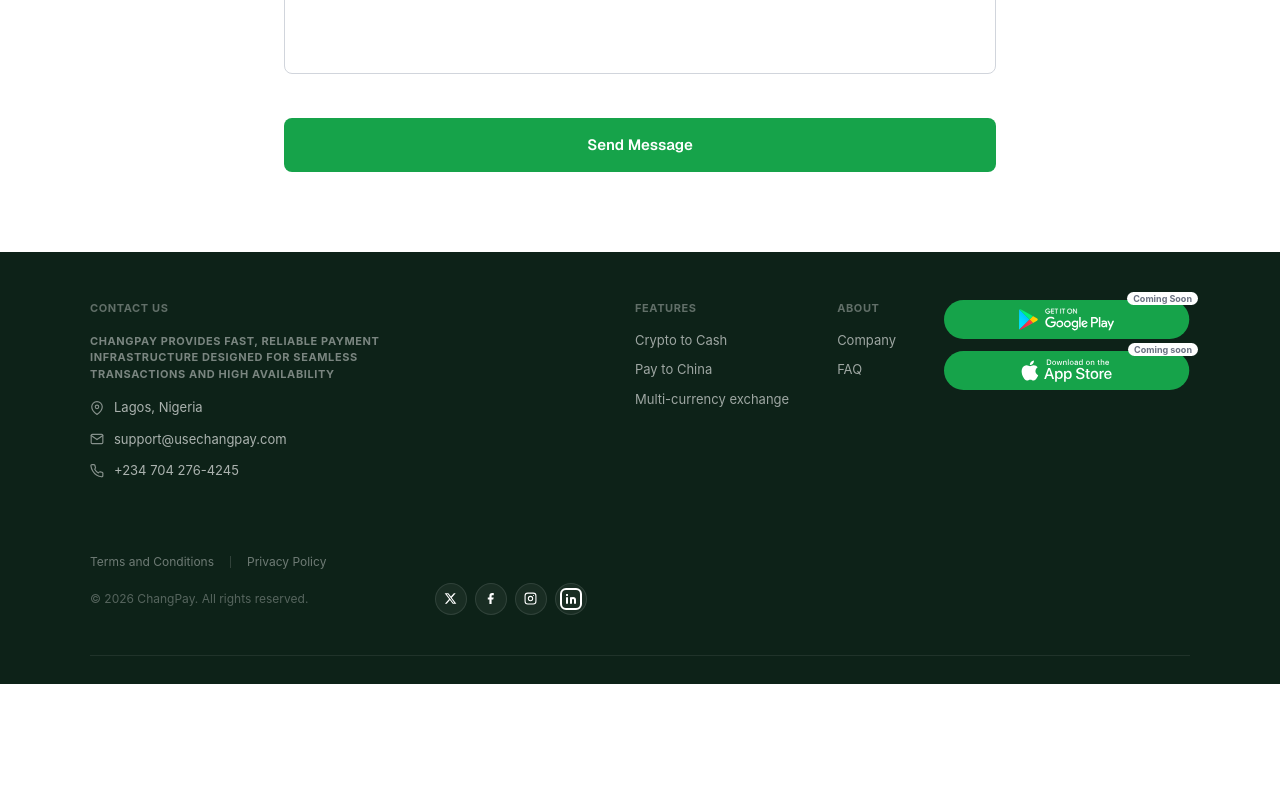
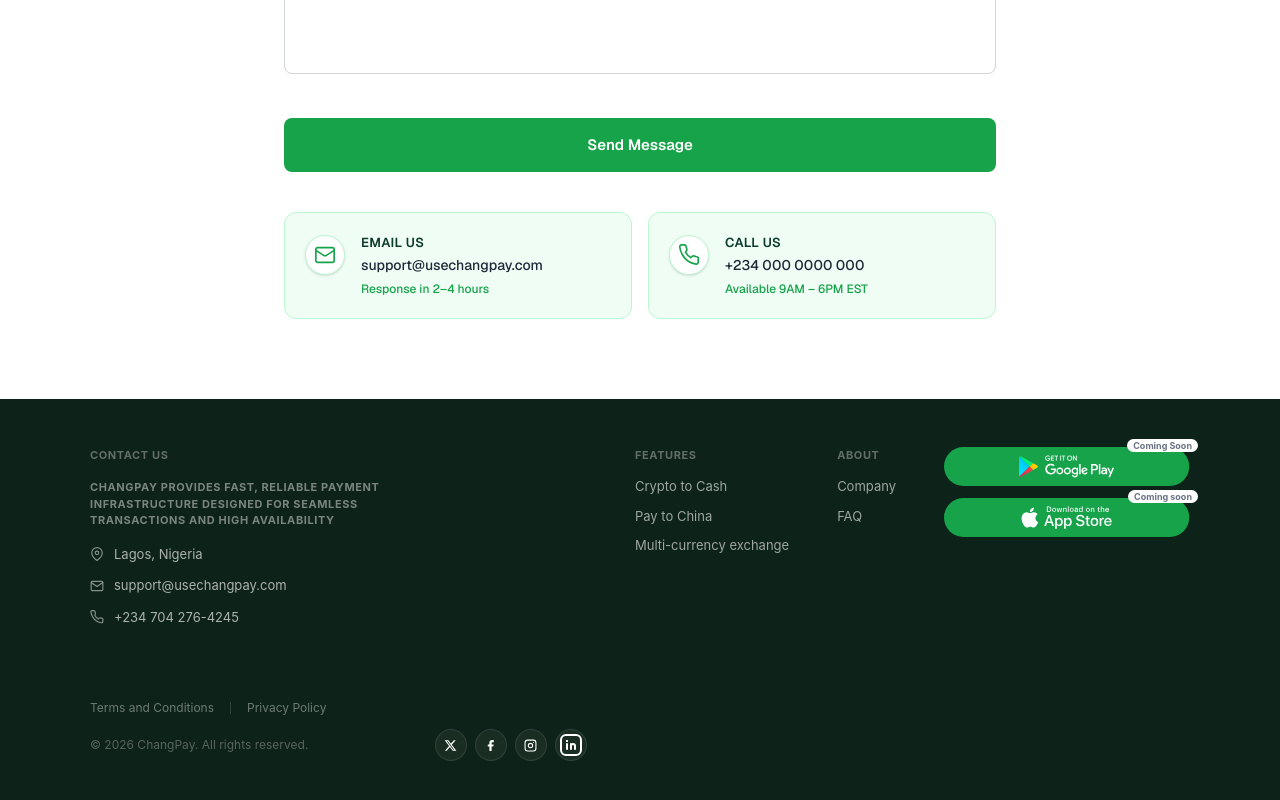
Before and after one commit to webxielclients/frontendwebsite, a Next.js app: page /contact in a window 1280 px wide. Shown: the part 900-1700 px from the top of the page. Before the commit the page ends 1584 px from the top, so only its background shows below. Built offline with nearby package versions, Linux system fonts and the light colour scheme; no server answers; a web font is replaced by a local one.

Commit message:
Make changes to the contact card

```diff
--- a/app/api/contact/route.ts
+++ b/app/api/contact/route.ts
@@ -1,7 +1,7 @@
 export async function POST(req: Request) {
   const body = await req.json();
 
-  const res = await fetch('https://api.usechangpay.com/api/v1/contact', {
+  const res = await fetch('https://api.usechangpay.com/v1/contact', {
     method: 'POST',
     headers: {
       'Content-Type': 'application/json',
--- a/app/api/waitlist/route.ts
+++ b/app/api/waitlist/route.ts
@@ -4,7 +4,7 @@
   const body = await req.json();
 
   try {
-    const res = await fetch("https://api.usechangpay.com/api/v1/waitlist", {
+    const res = await fetch("https://api.usechangpay.com/v1/waitlist", {
       method: "POST",
       headers: {
         "Content-Type": "application/json",
--- a/app/contact/contactClients.tsx
+++ b/app/contact/contactClients.tsx
@@ -167,6 +167,93 @@
   );
 }
 
+
+function EmailIcon() {
+  return (
+    <svg
+      width="22"
+      height="22"
+      viewBox="0 0 24 24"
+      fill="none"
+      stroke="currentColor"
+      strokeWidth="1.8"
+      strokeLinecap="round"
+      strokeLinejoin="round"
+      className="text-[#16a34a]"
+    >
+      <rect x="2" y="4" width="20" height="16" rx="2" />
+      <path d="m22 7-8.97 5.7a1.94 1.94 0 0 1-2.06 0L2 7" />
+    </svg>
+  );
+}
+
+function PhoneIcon() {
+  return (
+    <svg
+      width="22"
+      height="22"
+      viewBox="0 0 24 24"
+      fill="none"
+      stroke="currentColor"
+      strokeWidth="1.8"
+      strokeLinecap="round"
+      strokeLinejoin="round"
+      className="text-[#16a34a]"
+    >
+      <path d="M22 16.92v3a2 2 0 0 1-2.18 2 19.79 19.79 0 0 1-8.63-3.07A19.5 19.5 0 0 1 4.99 12 19.79 19.79 0 0 1 1.93 3.3 2 2 0 0 1 3.89 1h3a2 2 0 0 1 2 1.72c.127.96.361 1.903.7 2.81a2 2 0 0 1-.45 2.11L8.09 8.91a16 16 0 0 0 6 6l1.27-1.27a2 2 0 0 1 2.11-.45c.907.339 1.85.573 2.81.7A2 2 0 0 1 22 16.92z" />
+    </svg>
+  );
+}
+
+function ContactInfoCards() {
+  return (
+    <div className="grid grid-cols-1 sm:grid-cols-2 gap-4 mt-10">
+      {/* Email Card */}
+      <div className="flex items-start gap-4 rounded-xl bg-[#f0fdf4] border border-[#bbf7d0] px-5 py-5 transition-shadow hover:shadow-md">
+        <div className="mt-0.5 shrink-0 w-10 h-10 rounded-full bg-white border border-[#bbf7d0] flex items-center justify-center shadow-sm">
+          <EmailIcon />
+        </div>
+        <div className="flex flex-col gap-0.5">
+          <span className="text-[13px] font-semibold text-[#0d3b2e] uppercase tracking-wide">
+            Email Us
+          </span>
+          <a
+            href="mailto:support@usechangpay.com"
+            className="text-[14px] font-medium text-gray-800 hover:text-[#16a34a] transition-colors break-all"
+          >
+            support@usechangpay.com
+          </a>
+          <span className="text-[12px] text-[#16a34a] font-medium mt-0.5">
+            Response in 2–4 hours
+          </span>
+        </div>
+      </div>
+
+      {/* Phone Card */}
+      <div className="flex items-start gap-4 rounded-xl bg-[#f0fdf4] border border-[#bbf7d0] px-5 py-5 transition-shadow hover:shadow-md">
+        <div className="mt-0.5 shrink-0 w-10 h-10 rounded-full bg-white border border-[#bbf7d0] flex items-center justify-center shadow-sm">
+          <PhoneIcon />
+        </div>
+        <div className="flex flex-col gap-0.5">
+          <span className="text-[13px] font-semibold text-[#0d3b2e] uppercase tracking-wide">
+            Call Us
+          </span>
+          <a
+            href="tel:+234 704 276-4245"
+            className="text-[14px] font-medium text-gray-800 hover:text-[#16a34a] transition-colors"
+          >
+            +234 000 0000 000
+          </a>
+          <span className="text-[12px] text-[#16a34a] font-medium mt-0.5">
+            Available 9AM – 6PM EST
+          </span>
+        </div>
+      </div>
+    </div>
+  );
+}
+
+
 type FormState = "idle" | "loading" | "success" | "error";
 
 const EMPTY = {
@@ -321,6 +408,11 @@
                   Send another message
                 </button>
               </div>
+
+              {/* Cards shown on success state too */}
+              <Reveal delay={120}>
+                <ContactInfoCards />
+              </Reveal>
             </Reveal>
           ) : (
             <Reveal delay={80}>
@@ -371,6 +463,7 @@
                   error={errors.message}
                 />
 
+                {/* Honeypot */}
                 <div
                   aria-hidden="true"
                   style={{ position: "absolute", left: "-9999px", width: 1, height: 1, overflow: "hidden" }}
@@ -424,6 +517,11 @@
                   )}
                 </button>
               </form>
+
+              {/* ── Contact Info Cards ── */}
+              <Reveal delay={160}>
+                <ContactInfoCards />
+              </Reveal>
             </Reveal>
           )}
         </section>
```
